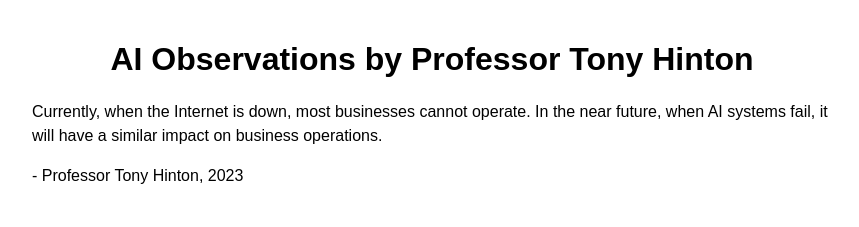
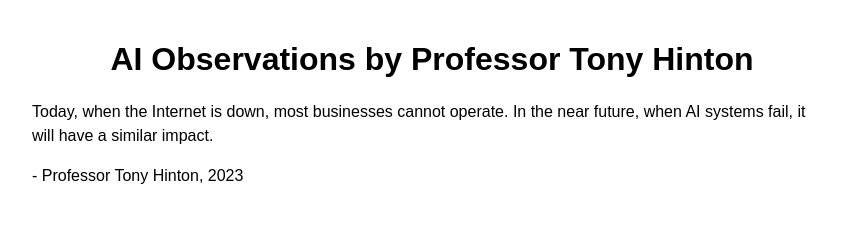
Before and after one commit to Tron-05/AIObservations, a plain HTML site: page index.html in a window 1280 px wide. Shown: the whole page, without its empty margins (208-1067 px from the left). Drawn offline with Linux system fonts and the light colour scheme.

Commit message:
Update index.html

```diff
--- a/index.html
+++ b/index.html
@@ -28,7 +28,7 @@
 
   <h1>AI Observations by Professor Tony Hinton</h1>
 
-  <p>Currently, when the Internet is down, most businesses cannot operate. In the near future, when AI systems fail, it will have a similar impact on business operations.</p>
+  <p>Today, when the Internet is down, most businesses cannot operate. In the near future, when AI systems fail, it will have a similar impact.</p>
 
   <p>- Professor Tony Hinton, 2023</p>
 
```
